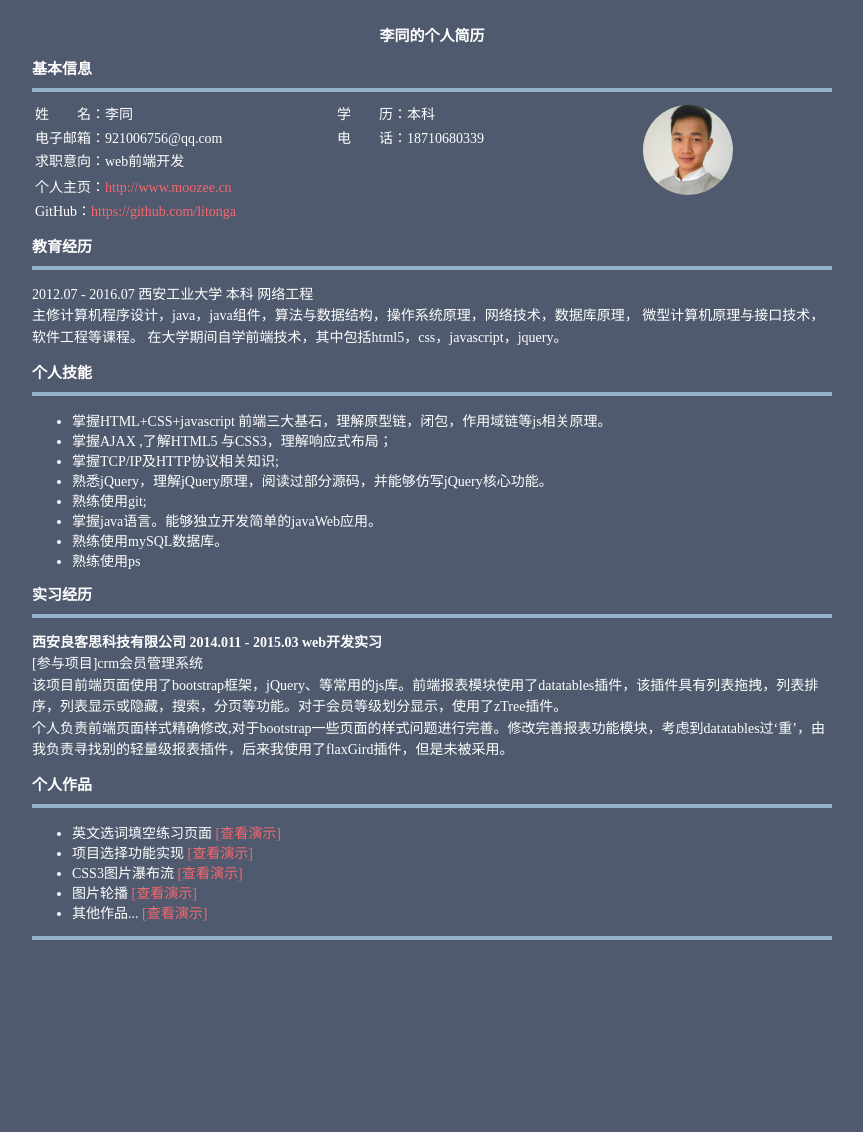
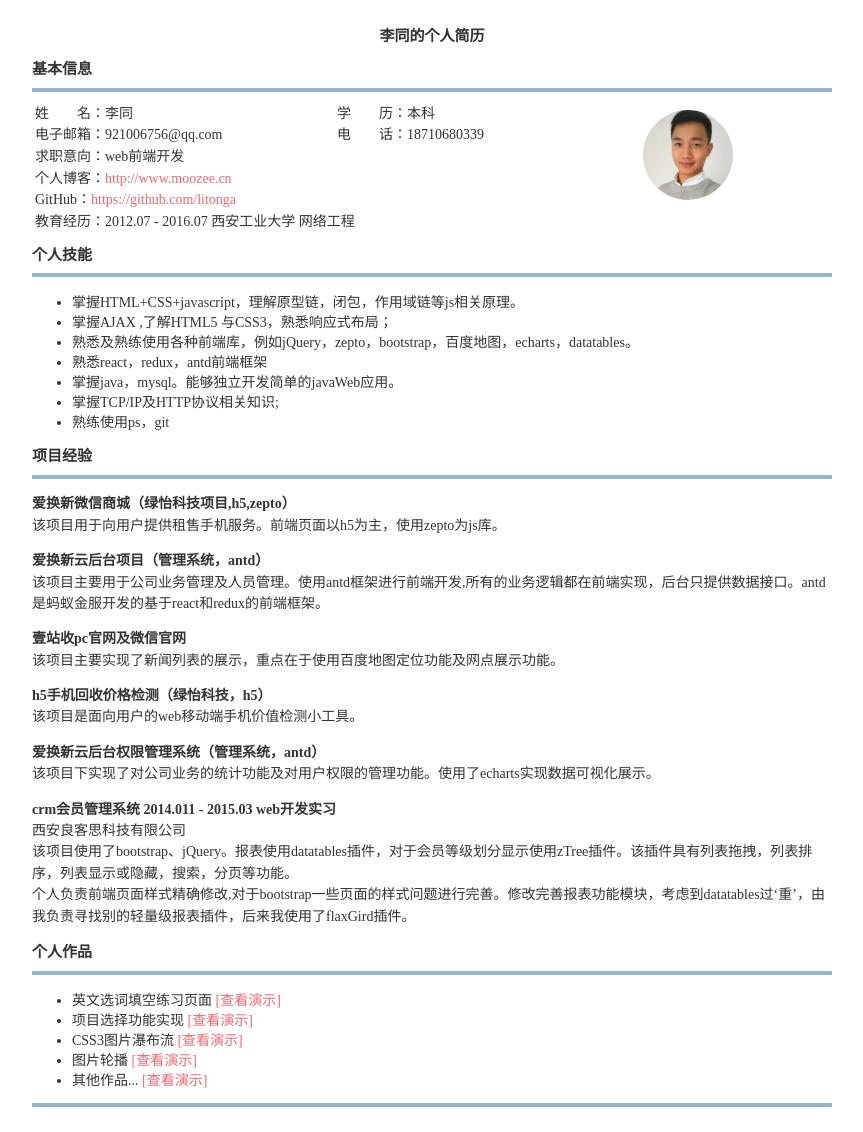
Before and after one commit to litonga/litonga.github.com, a Jekyll site: the page resume.html, which Jekyll copies as it is, in a window 1280 px wide. Shown: the whole page, without its empty margins (208-1071 px from the left). Built offline with Jekyll 4.4.1, drawn with Linux system fonts in a browser that asks for light colours; before the commit the page ends 965 px from its top, so only the background shows below that.

```diff
--- a/resume.html
+++ b/resume.html
@@ -8,8 +8,9 @@
  <style type="text/css">
 
 		body{
-			background:#4F5A6E;
-			color:white;
+			/*background:#4F5A6E;
+			color:white;*/
+			color:#333;
 			margin:25px 0;
 			font-size:14px;
 			font-family:'Microsoft YaHei';
@@ -18,19 +19,26 @@
 		#main{margin:20px auto; width:800px;}
 		p,h4{line-height:1.528em;}
 		a{text-decoration: none;color:#F7676E;}
-		table{width:800px;margin:10px 0;
-		line-height:1.258em;
-		font-size:14px;
-		font-family:'Microsoft YaHei';
+		table{
+			width:800px;margin:10px 0;
+			line-height:1.258em;
+			font-size:14px;
+			font-family:'Microsoft YaHei';
 		}
+		/*table,table td{
+			border:1px solid #ccc;
+		}*/
 		hr{border:2px solid #93B2CC;}
+
+		.content-title{
+			font-weight:bold
+		}
  </style>
  <body>
 	<div id="main">
 	<h4 style="text-align:center;margin:10px 0;">李同的个人简历</h4>
 
-	<h4 style="font-weight:bold">基本信息</h4>
-		<!-------------------------------------------------------------------------------->
+	<h4 class="content-title">基本信息</h4>
 		<hr>
 		<table>
 			<colgroup h4="1" align="left" width="300px;"></colgroup>
@@ -38,55 +46,75 @@
 			<tr>
 				<td style="">姓　　名：李同</td>
 				<td>学　　历：本科</td>
-				<td  rowspan="6"><img width="90px" style="border-radius:50px" src="myhead.jpg"></td>
+				<td  rowspan="5"><img width="90px" style="border-radius:50px" src="myhead.jpg"></td>
 			</tr>
 			<tr>
 				<td>电子邮箱：921006756@qq.com</td>
 				<td>电　　话：18710680339 </td>
 			</tr>
 			<tr>
-				<td colspan='2'>求职意向：web前端开发<tr>
+				<td colspan='2'>求职意向：web前端开发</td>
 			</tr>
 
 			<tr>
-				<td colspan='2'>个人主页：<a href="http://www.moozee.cn/">http://www.moozee.cn</a><tr>
+				<td colspan='2'>个人博客：<a href="http://blog.csdn.net/makel12">http://www.moozee.cn</a></td>
 			</tr>
 			<tr>
-				<td colspan='2'>GitHub：<a href="https://github.com/litonga">https://github.com/litonga</a><tr>
+				<td colspan='2'>GitHub：<a href="https://github.com/litonga">https://github.com/litonga</a></td>
+			</tr>
+			<tr>
+				<td colspan='2'>教育经历：2012.07 - 2016.07 西安工业大学 网络工程</td>
 			</tr>
 		</table>
+	<h4 class="content-title" >个人技能</h4>
+	<hr>
+	<ul>
+		<li>掌握HTML+CSS+javascript，理解原型链，闭包，作用域链等js相关原理。</li>
+		<li>掌握AJAX ,了解HTML5 与CSS3，熟悉响应式布局；</li>
+		<li>熟悉及熟练使用各种前端库，例如jQuery，zepto，bootstrap，百度地图，echarts，datatables。</li>
+		<li>熟悉react，redux，antd前端框架</li>
+		<li>掌握java，mysql。能够独立开发简单的javaWeb应用。</li>
+		<li>掌握TCP/IP及HTTP协议相关知识;</li>
+		<li>熟练使用ps，git</li>
+	</ul>
+
+	<h4 class="content-title" >项目经验</h4>
+	<hr>
 
 
-	<h4 style="font-weight:bold">教育经历</h4>
-	<!-------------------------------------------------------------------------------->
-	<hr><p>
-		2012.07 - 2016.07   西安工业大学  本科  网络工程<br/>
-		主修计算机程序设计，java，java组件，算法与数据结构，操作系统原理，网络技术，数据库原理，
-		微型计算机原理与接口技术，软件工程等课程。
-		在大学期间自学前端技术，其中包括html5，css，javascript，jquery。
+	<p>
+		<b>爱换新微信商城（绿怡科技项目,h5,zepto）</b><br/>
+		该项目用于向用户提供租售手机服务。前端页面以h5为主，使用zepto为js库。
+	</p>
+	<p>
+		<b>爱换新云后台项目（管理系统，antd）</b><br/>
+		该项目主要用于公司业务管理及人员管理。使用antd框架进行前端开发,所有的业务逻辑都在前端实现，后台只提供数据接口。antd是蚂蚁金服开发的基于react和redux的前端框架。
+	</p>
+	<p>
+		<b>壹站收pc官网及微信官网</b><br/>
+		该项目主要实现了新闻列表的展示，重点在于使用百度地图定位功能及网点展示功能。
 	</p>
 
-	<h4 style="font-weight:bold">个人技能</h4>
-	<hr>
-	<ul>
-		<li>掌握HTML+CSS+javascript 前端三大基石，理解原型链，闭包，作用域链等js相关原理。</li>
-		<li>掌握AJAX ,了解HTML5 与CSS3，理解响应式布局；</li>
-		<li>掌握TCP/IP及HTTP协议相关知识;</li>
-		<li>熟悉jQuery，理解jQuery原理，阅读过部分源码，并能够仿写jQuery核心功能。</li>
-		<li>熟练使用git;</li>
-		<li>掌握java语言。能够独立开发简单的javaWeb应用。</li>
-		<li>熟练使用mySQL数据库。</li>
-		<li>熟练使用ps</li>
-	</ul>
+	<p>
+		<b>h5手机回收价格检测（绿怡科技，h5）</b><br/>
+		该项目是面向用户的web移动端手机价值检测小工具。
+	</p>
 
-	<h4 style="font-weight:bold">实习经历</h4>
-	<hr>
 	<p>
-	<b>西安良客思科技有限公司  2014.011 - 2015.03   web开发实习</b><br/>
-	[参与项目]crm会员管理系统<br/>
-	该项目前端页面使用了bootstrap框架，jQuery、等常用的js库。前端报表模块使用了datatables插件，该插件具有列表拖拽，列表排序，列表显示或隐藏，搜索，分页等功能。对于会员等级划分显示，使用了zTree插件。<br/>
-    个人负责前端页面样式精确修改,对于bootstrap一些页面的样式问题进行完善。修改完善报表功能模块，考虑到datatables过‘重’，由我负责寻找别的轻量级报表插件，后来我使用了flaxGird插件，但是未被采用。
+		<b>爱换新云后台权限管理系统（管理系统，antd）</b><br/>
+		该项目下实现了对公司业务的统计功能及对用户权限的管理功能。使用了echarts实现数据可视化展示。
 	</p>
+
+
+	<p>
+		<b>crm会员管理系统  2014.011 - 2015.03   web开发实习</b><br/>
+	    西安良客思科技有限公司<br/>
+		该项目使用了bootstrap、jQuery。报表使用datatables插件，对于会员等级划分显示使用zTree插件。该插件具有列表拖拽，列表排序，列表显示或隐藏，搜索，分页等功能。<br/>
+	    个人负责前端页面样式精确修改,对于bootstrap一些页面的样式问题进行完善。修改完善报表功能模块，考虑到datatables过‘重’，由我负责寻找别的轻量级报表插件，后来我使用了flaxGird插件。
+	</p>
+
+
+
 
 
  <!--  <tr>
```
Also changed, not shown: resume1(第一份简历).html (added, +133 -0 lines).
